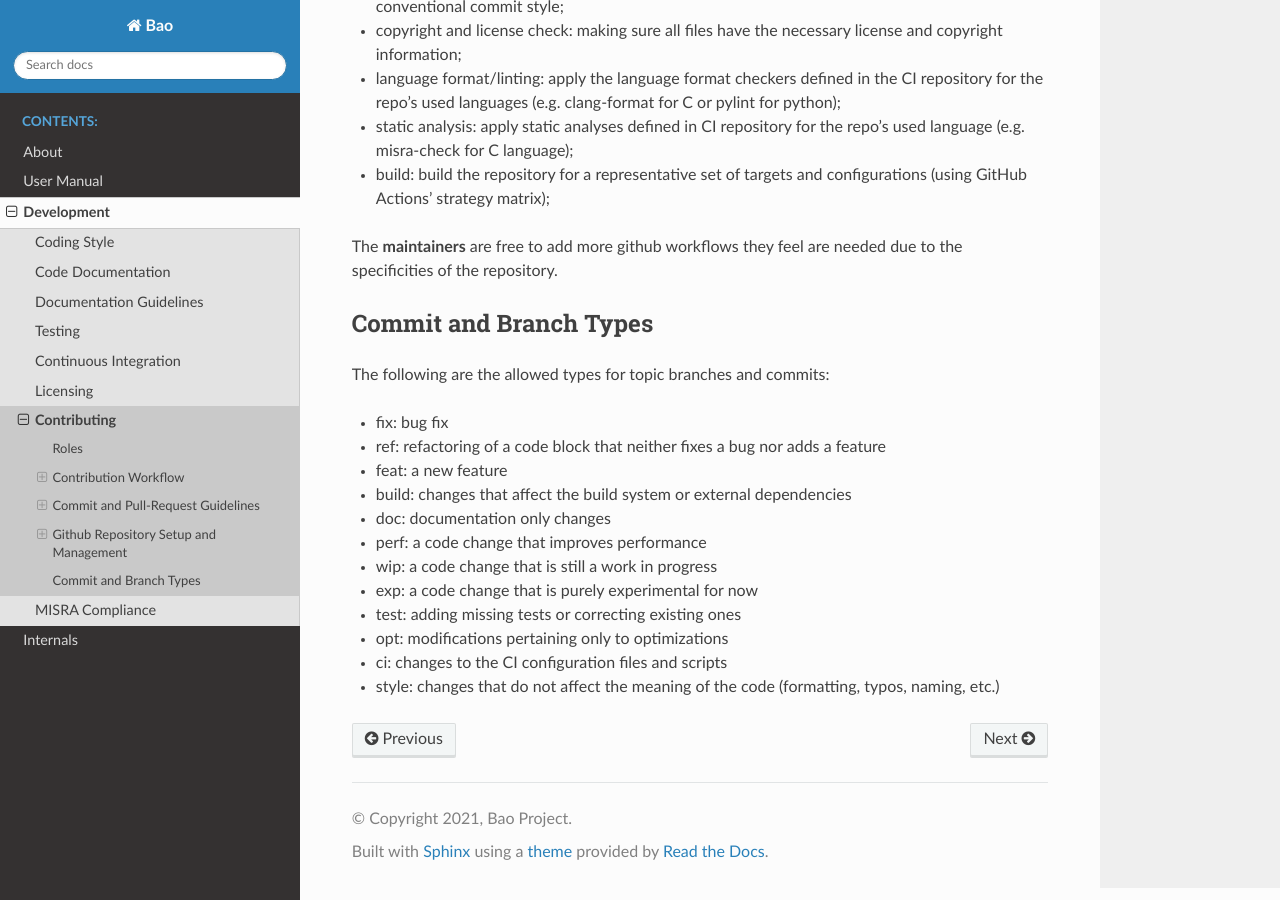
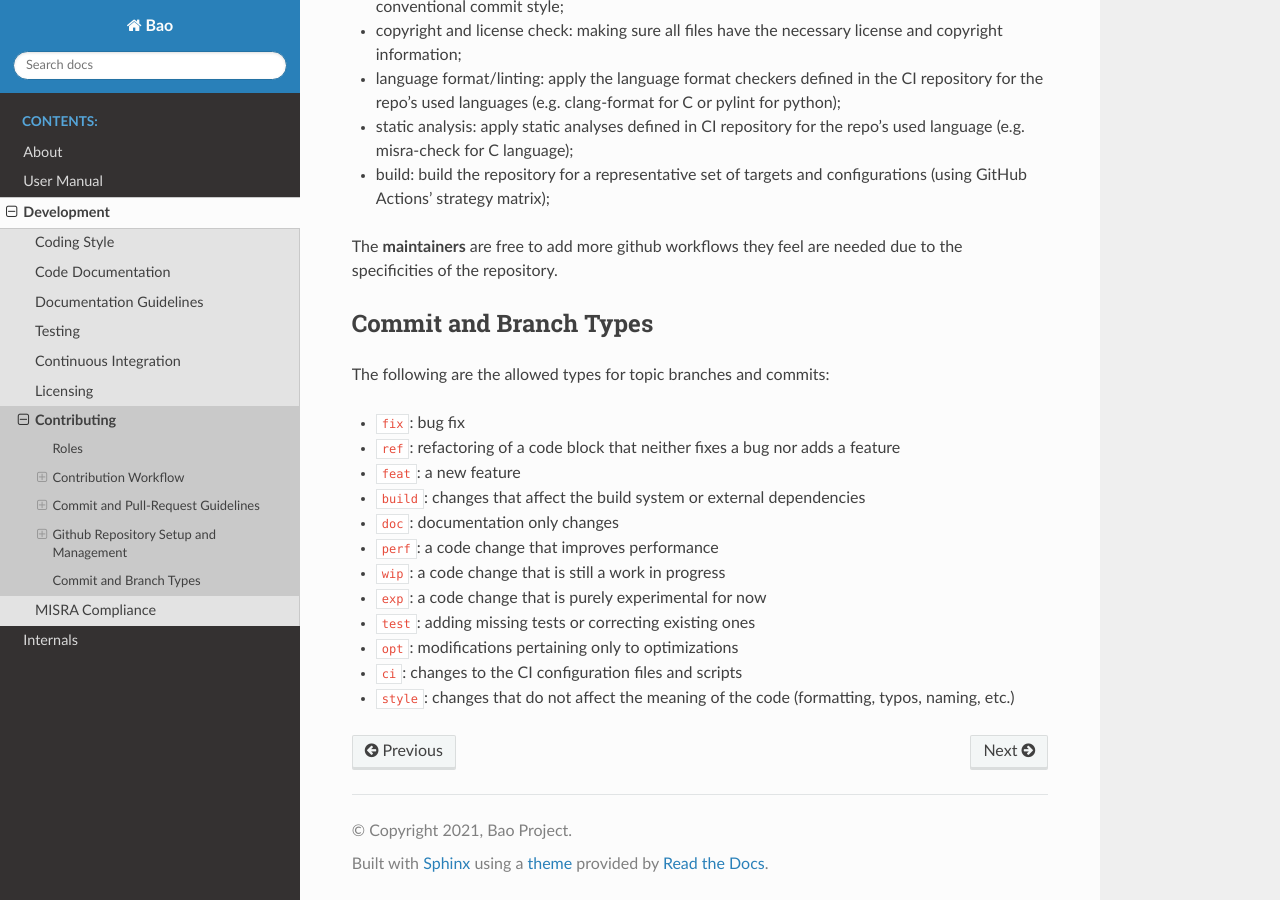
Before and after one commit to bao-project/bao-docs, a Sphinx documentation site: the page built from source/development/contributing.rst, in a window 1280 px wide and 900 px high, scrolled down 9749 px. Built offline with Sphinx 7.4.7 and the Read the Docs theme 2.0.0, drawn with Linux system fonts in a browser that asks for light colours.

```diff
--- a/source/development/contributing.rst
+++ b/source/development/contributing.rst
@@ -540,18 +540,18 @@ Commit and Branch Types
 
 The following are the allowed types for topic branches and commits:
 
-* fix: bug fix
-* ref: refactoring of a code block that neither fixes a bug nor adds a feature
-* feat: a new feature
-* build: changes that affect the build system or external dependencies
-* doc: documentation only changes
-* perf: a code change that improves performance
-* wip: a code change that is still a work in progress
-* exp: a code change that is purely experimental for now
-* test: adding missing tests or correcting existing ones
-* opt: modifications pertaining only to optimizations
-* ci: changes to the CI configuration files and scripts
-* style: changes that do not affect the meaning of the code (formatting,
+* ``fix``: bug fix
+* ``ref``: refactoring of a code block that neither fixes a bug nor adds a feature
+* ``feat``: a new feature
+* ``build``: changes that affect the build system or external dependencies
+* ``doc``: documentation only changes
+* ``perf``: a code change that improves performance
+* ``wip``: a code change that is still a work in progress
+* ``exp``: a code change that is purely experimental for now
+* ``test``: adding missing tests or correcting existing ones
+* ``opt``: modifications pertaining only to optimizations
+* ``ci``: changes to the CI configuration files and scripts
+* ``style``: changes that do not affect the meaning of the code (formatting,
   typos, naming, etc.)
 
 
```
